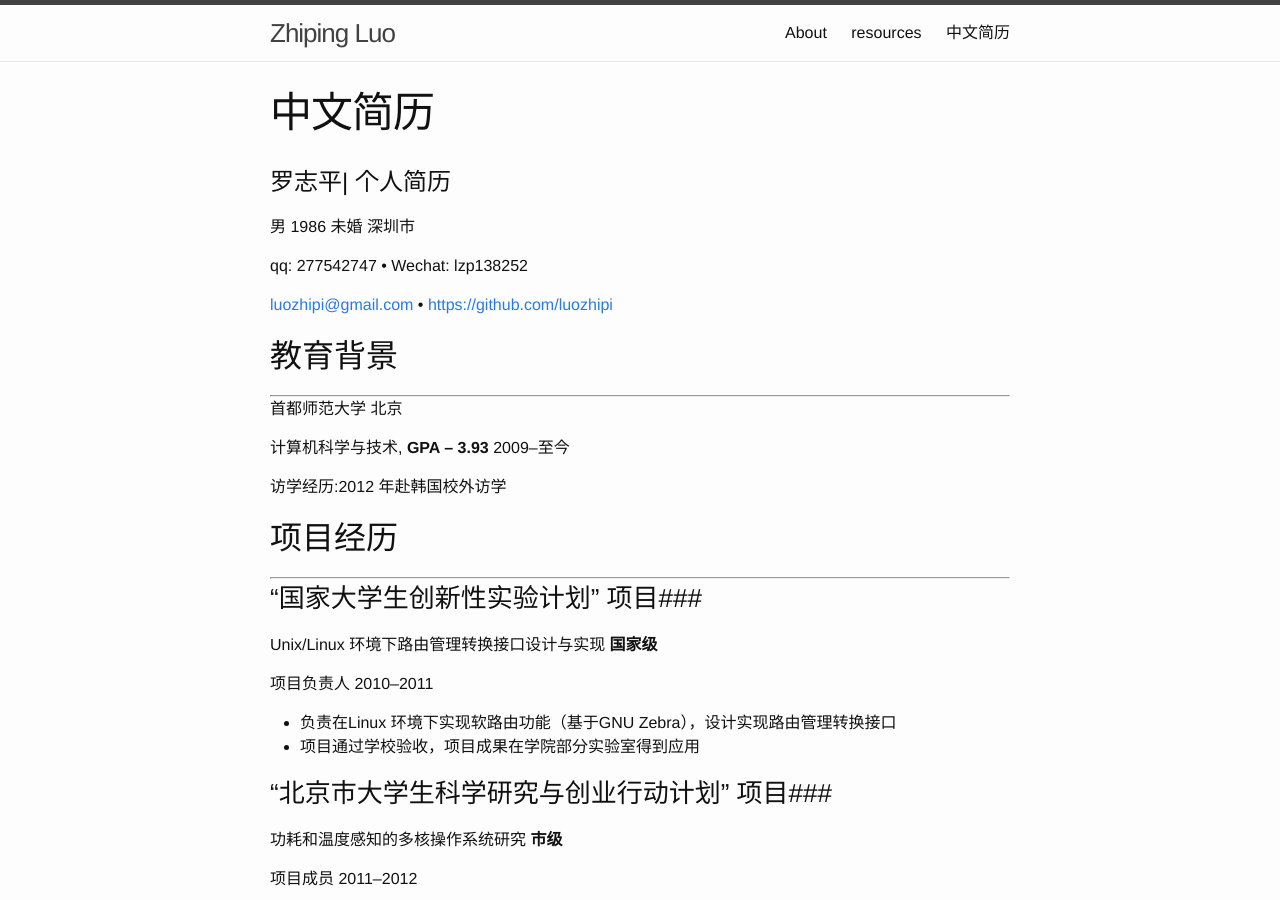
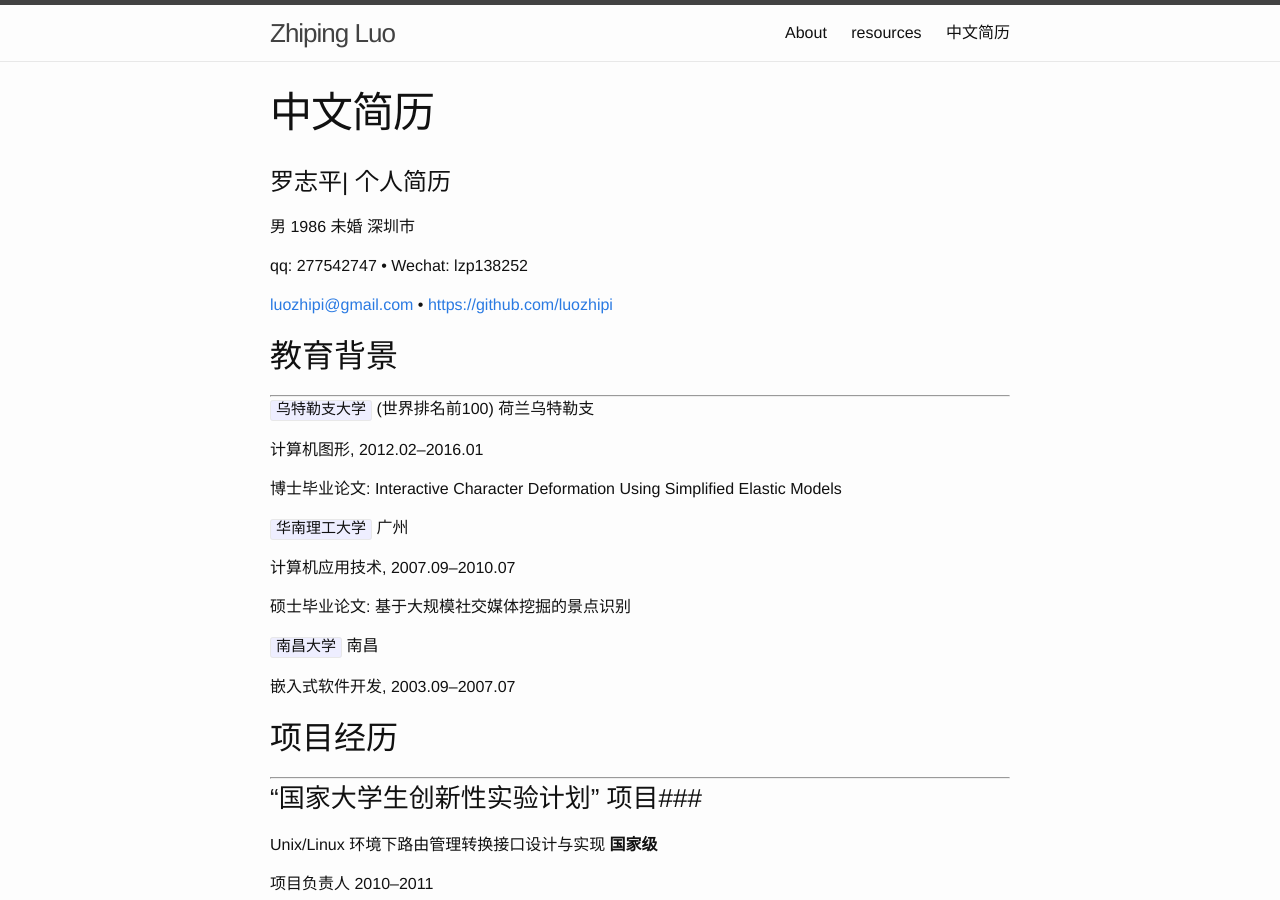
Before and after one commit to luozhipi/luozhipi.github.io, a Jekyll site: the page built from resume_CN.md, in a window 1280 px wide and 900 px high. Built offline with Jekyll 4.4.1, drawn with Linux system fonts in a browser that asks for light colours.

Commit message:
Update resume_CN.md

```diff
--- a/resume_CN.md
+++ b/resume_CN.md
@@ -14,11 +14,21 @@ qq: 277542747 • Wechat: lzp138252
 ## 教育背景 ##
 
 ----------
-首都师范大学           										北京
+`乌特勒支大学` (世界排名前100)         										荷兰乌特勒支
 
-计算机科学与技术, **GPA – 3.93** 						2009–至今
+计算机图形,  						2012.02–2016.01
 
-访学经历:2012 年赴韩国校外访学
+博士毕业论文: Interactive Character Deformation Using Simplified Elastic Models
+
+`华南理工大学`           										广州
+
+计算机应用技术,  						2007.09–2010.07
+
+硕士毕业论文: 基于大规模社交媒体挖掘的景点识别
+
+`南昌大学`           										南昌
+
+嵌入式软件开发,  						2003.09–2007.07
 
 ## 项目经历 ##
 
```
